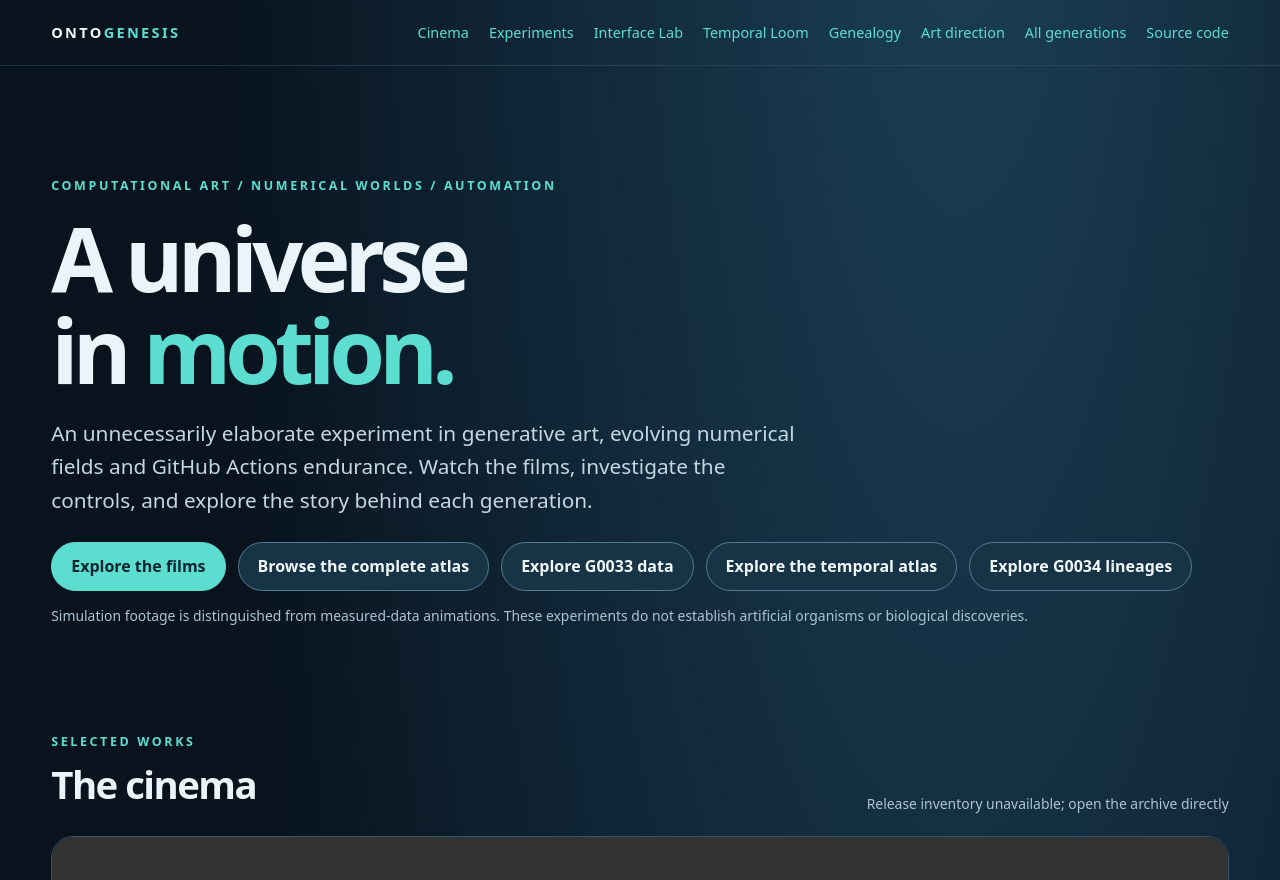
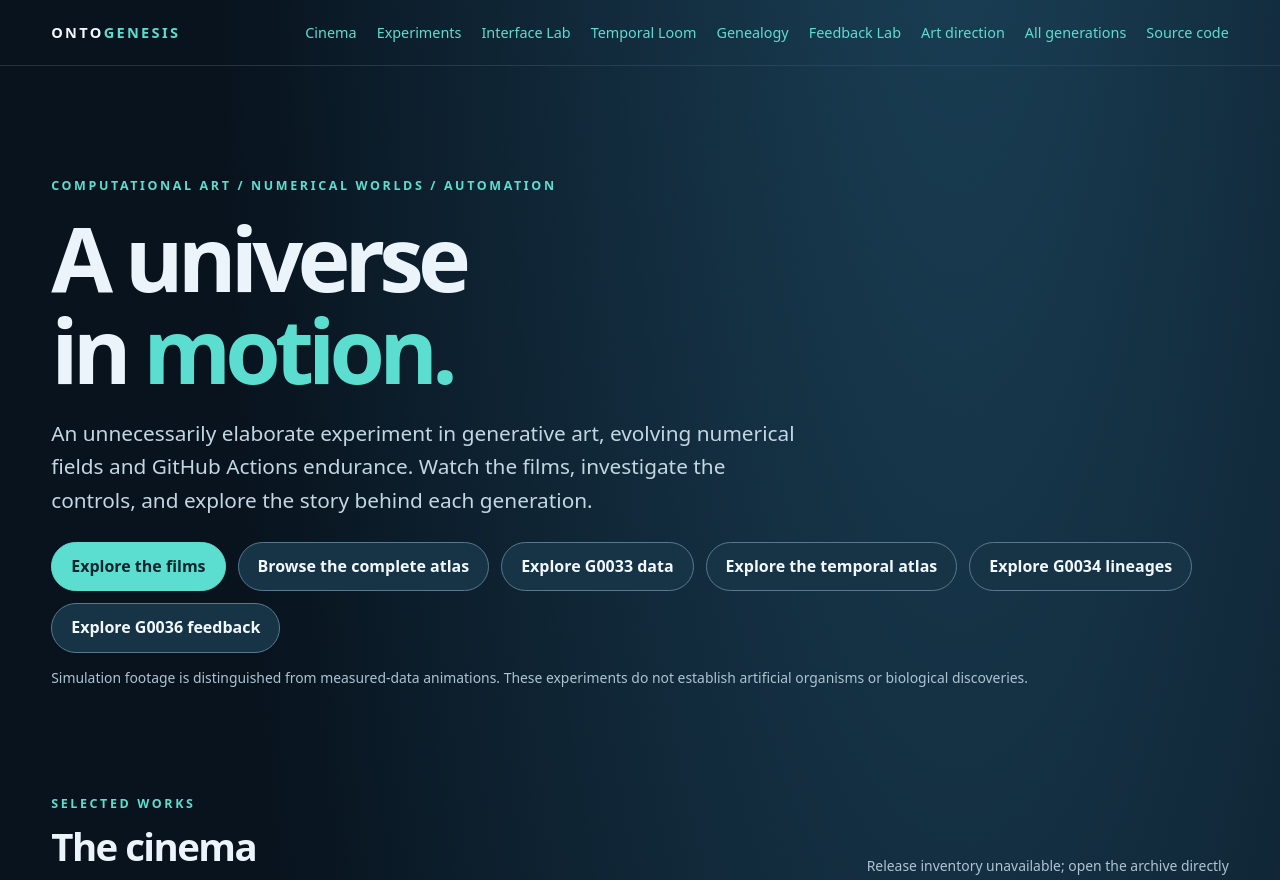
Before and after one commit to interrupt21h/ontogenesis, a plain HTML site: page site/index.html in a window 1280 px wide. Shown: the top 880 px of the page. Drawn offline with Linux system fonts and the light colour scheme; no server answers.

Commit message:
Expose G0036 interactive matched feedback and replication lab in the public cinematic portal

```diff
--- a/site/index.html
+++ b/site/index.html
@@ -36,12 +36,12 @@ footer{margin:65px 0 35px;padding-top:22px;border-top:1px solid var(--line);colo
 </head>
 <body>
 <header><div class="wrap"><a href="./" class="brand">ONTO<span>GENESIS</span></a>
-<nav aria-label="Main navigation"><a href="#cinema">Cinema</a><a href="#experiments">Experiments</a><a href="interface-lab.html">Interface Lab</a><a href="temporal-loom.html">Temporal Loom</a><a href="lineage-observatory.html">Genealogy</a><a href="https://github.com/interrupt21h/ontogenesis/blob/main/docs/ART_DIRECTION.md">Art direction</a><a href="#atlas">All generations</a><a href="https://github.com/interrupt21h/ontogenesis">Source code</a></nav></div></header>
+<nav aria-label="Main navigation"><a href="#cinema">Cinema</a><a href="#experiments">Experiments</a><a href="interface-lab.html">Interface Lab</a><a href="temporal-loom.html">Temporal Loom</a><a href="lineage-observatory.html">Genealogy</a><a href="feedback-lab.html">Feedback Lab</a><a href="https://github.com/interrupt21h/ontogenesis/blob/main/docs/ART_DIRECTION.md">Art direction</a><a href="#atlas">All generations</a><a href="https://github.com/interrupt21h/ontogenesis">Source code</a></nav></div></header>
 <main class="wrap">
 <section class="hero"><div class="eyebrow">Computational art / numerical worlds / automation</div>
 <h1>A universe<br>in <em>motion.</em></h1>
 <p class="lead">An unnecessarily elaborate experiment in generative art, evolving numerical fields and GitHub Actions endurance. Watch the films, investigate the controls, and explore the story behind each generation.</p>
-<div class="actions"><a class="action primary" href="#cinema">Explore the films</a><a class="action" href="#atlas">Browse the complete atlas</a><a class="action" href="interface-lab.html">Explore G0033 data</a><a class="action" href="temporal-loom.html">Explore the temporal atlas</a> <a class="action" href="lineage-observatory.html">Explore G0034 lineages</a></div>
+<div class="actions"><a class="action primary" href="#cinema">Explore the films</a><a class="action" href="#atlas">Browse the complete atlas</a><a class="action" href="interface-lab.html">Explore G0033 data</a><a class="action" href="temporal-loom.html">Explore the temporal atlas</a> <a class="action" href="lineage-observatory.html">Explore G0034 lineages</a> <a class="action" href="feedback-lab.html">Explore G0036 feedback</a></div>
 <p class="subtle">Simulation footage is distinguished from measured-data animations. These experiments do not establish artificial organisms or biological discoveries.</p>
 </section>
 <section id="cinema">
```
